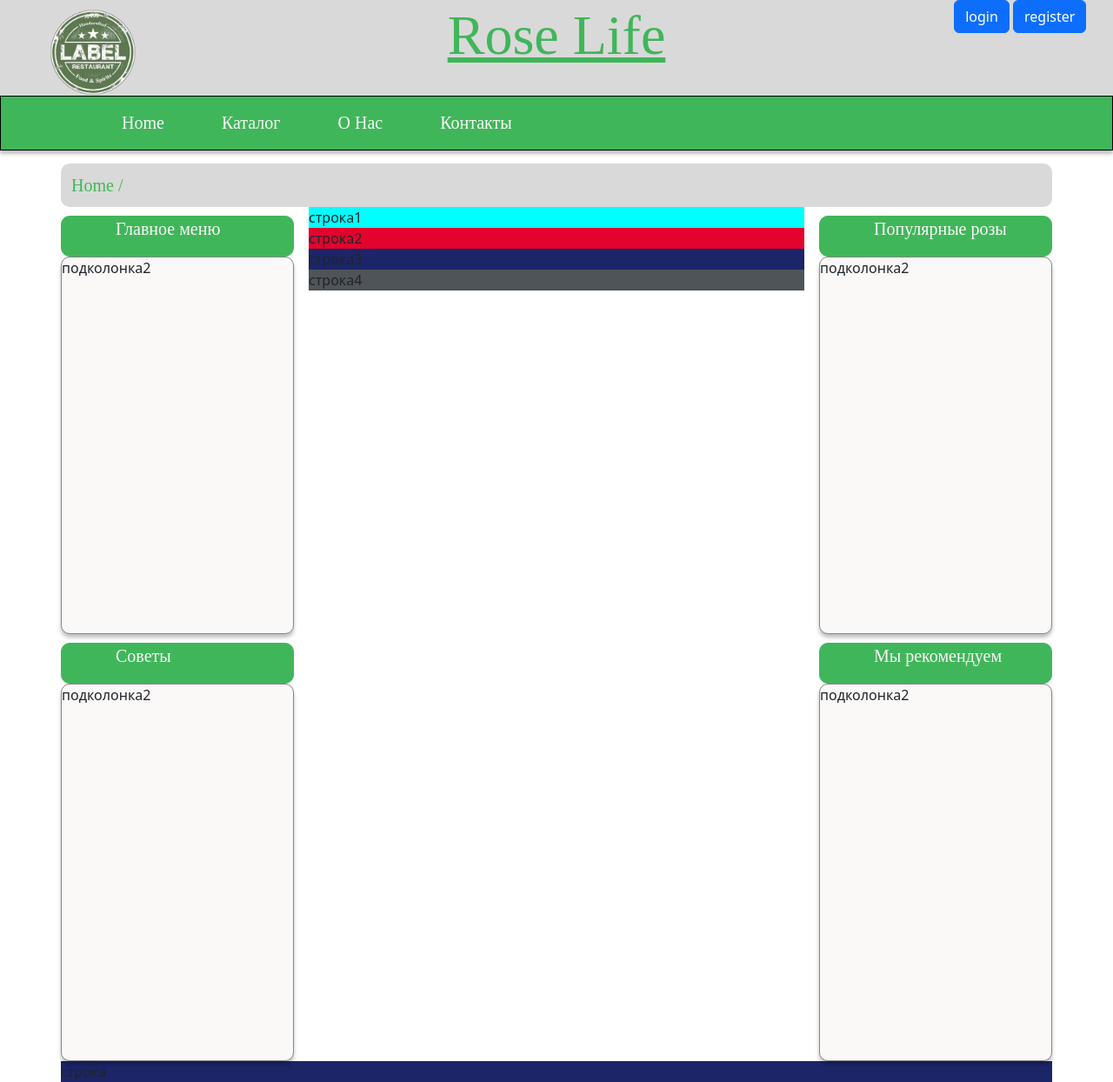
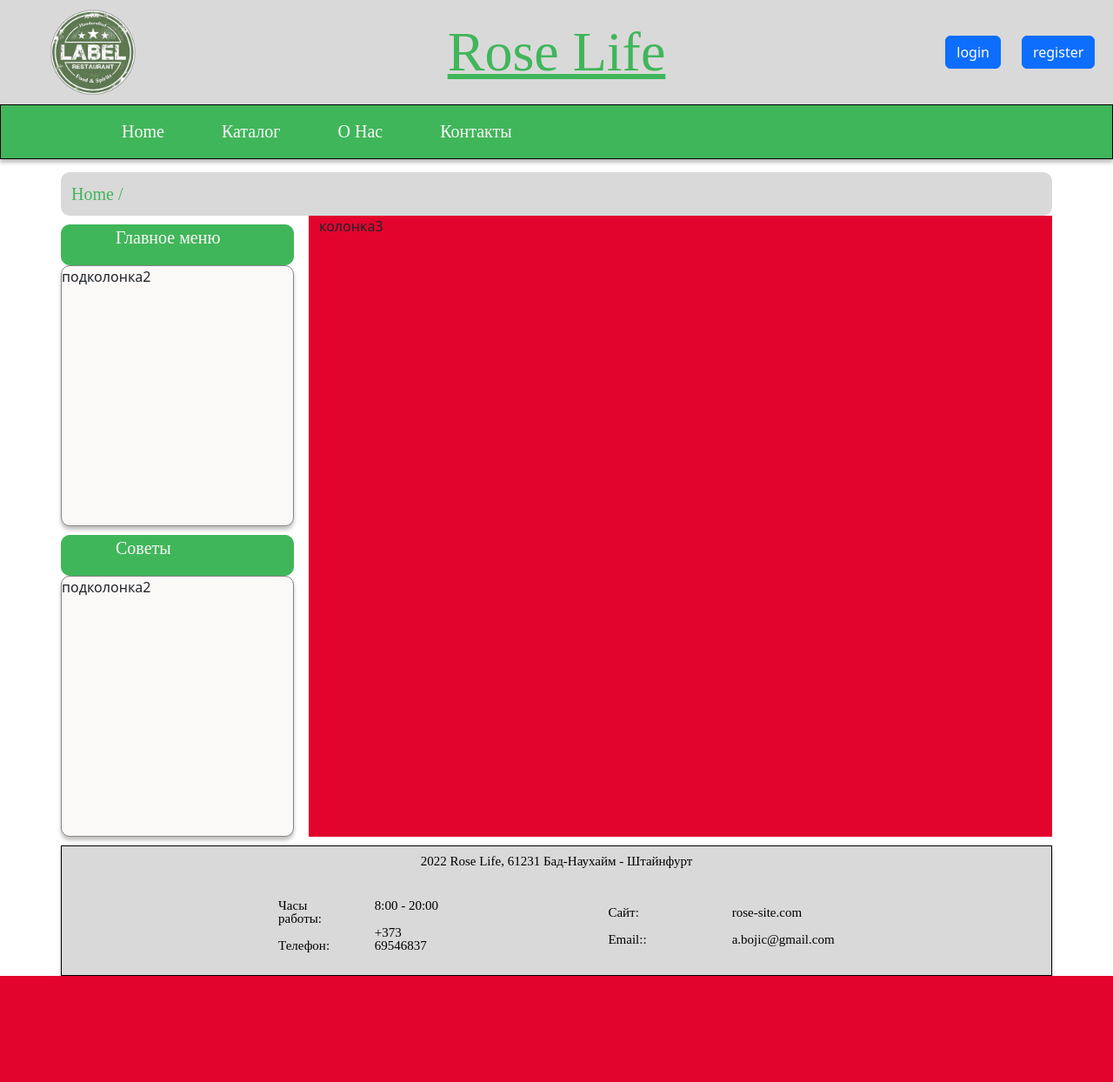
Before and after one commit to jacky2256/django3-rose_site_v01, a Django app: page / in a window 1280 px wide. Shown: the whole page at 87% size. After the commit the page ends 1122 px from the top, so only its background shows below. Run offline with Django 4.2, Linux system fonts and the light colour scheme.

Commit message:
Finaly front base.html

```diff
--- a/catalog/static/catalog/css/base.css
+++ b/catalog/static/catalog/css/base.css
@@ -68,7 +68,7 @@
 }
 
 .base_col2_1 {
-    box-sizing: border-box;
+
 
     background: #40B65A;
     border: 1px solid #40B65A;
@@ -78,7 +78,7 @@
 }
 
 .base_col2_2 {
-    height: 434px;
+    height: 300px;
 
     background: #FBF8F8;
     border: 1px solid #8A8686;
@@ -98,7 +98,7 @@
 }
 
 .base_col3_2 {
-    height: 434px;
+    height: 300px;
 
     background: #FBF8F8;
     border: 1px solid #8A8686;
@@ -106,7 +106,54 @@
     border-radius: 10px;
     margin-left: 5px;
 }
+.base_col4_1 {
+    height: 106px;
 
+    background: #40B65A;
+    border-radius: 10px;
+    margin-top: 10px;
+}
+
+.base_col4_2 {
+    height: 106px;
+
+    background: #40B65A;
+    border-radius: 10px;
+    margin-top: 10px;
+}
+
+.base_text_middle {
+    font-family: 'Istok Web';
+    font-style: normal;
+    font-weight: 400;
+    font-size: 32px;
+    line-height: 46px;
+
+    color: #FBF8F8;
+}
+
+.base_ground {
+    height: 150px;
+    background: #D9D9D9;
+    border: 1px solid #000000;
+    box-shadow: 0px 4px 4px rgba(0, 0, 0, 0.25);
+}
+
+.base_ground_text {
+    font-family: 'Istok Web';
+    font-style: normal;
+    font-weight: 400;
+    font-size: 15px;
+    line-height: 15px;
+    /* or 100% */
+
+    display: flex;
+    align-items: center;
+    text-align: center;
+    margin-top: 10px;
+
+    color: #000000;
+}
 .example1 {
     background-color: aqua;
 }
--- a/catalog/templates/catalog/base.html
+++ b/catalog/templates/catalog/base.html
@@ -23,14 +23,20 @@
     <div class="container-fluid text-center foot_base">
         <div class="row row-cols-lg-0">
             <div class="col-2 col-sm-2">
-                <img src="{% static 'catalog/img/logo-600.png' %}" class="foot-logo" alt="">
+                <img src="{% static 'catalog/img/logo-600.png' %}" style="margin-bottom: 10px;" class="foot-logo" alt="">
             </div>
-            <div class="col-8 col-sm-8">
+            <div class="col-8 col-sm-8 d-flex align-items-center justify-content-center">
                 <a href="#" class="foot_label">Rose Life</a>
             </div>
-            <div class="col-2 col-sm-2">
+            <div class="col-2 col-sm-2 d-flex align-items-center justify-content-center">
+                <div class="row">
+                    <div class="col">
                         <a href="#" class="btn btn-primary">login</a>
+                    </div>
+                    <div class="col">
                         <a href="#" class="btn btn-primary">register</a>
+                    </div>
+                </div>
             </div>
         </div>
     </div>
@@ -68,7 +74,7 @@
         <div class=" row">
             <div class="col-3">
                 <div class="row base_col2_1">
-                    <p class="nav_text">Главное меню</p>
+                    <p class="nav_text d-flex align-items-center">Главное меню</p>
                 </div>
                 <div class="row base_col2_2 ">
                     подколонка2
@@ -80,42 +86,56 @@
                     подколонка2
                 </div>
             </div>
-            <div class="col-6">
-                <div class="row example1">
-                    строка1
-                </div>
-                <div class="row example2">
-                    строка2
-                </div>
-                <div class="row example3">
-                    строка3
-                </div>
-                <div class="row example4">
-                    строка4
+            <div class="col-9 example2">
+                колонка3
+                {% block content %}
+
+                {% endblock %}
             </div>
         </div>
-            <div class="col-3">
-                <div class="row base_col3_1">
-                    <p class="nav_text">Популярные розы</p>
+        <div class="row base_ground base_ground_text">
+            <p class="d-flex justify-content-center">2022 Rose Life, 61231 Бад-Наухайм - Штайнфурт</p>
+            <div class="col text-start">
+                <div class="row align-items-center">
+                    <div class="col-5">
+
                     </div>
-                <div class="row base_col3_2 ">
-                    подколонка2
+                    <div class="col">
+                        <div class="row">
+                            <div class="col-4">
+                                <p>Часы работы:</p>
+                                <p>Телефон:</p>
                             </div>
-                <div class="row base_col3_1">
-                    <p class="nav_text">Мы рекомендуем</p>
-                </div>
-                <div class="row base_col3_2 ">
-                    подколонка2
+                            <div class="col-4">
+                                <p>8:00 - 20:00</p>
+                                <p>+373 69546837</p>
                             </div>
                         </div>
                     </div>
-        <div class="row example3">
-            строка
                 </div>
             </div>
-    {% block content %}
+            <div class="col text-start">
+                <div class="row">
+                    <div class="col">
+                        <div class="row">
+                            <div class="col-1">
 
-    {% endblock %}
+                            </div>
+                            <div class="col-3">
+                                <p>Сайт:</p>
+                                <p>Email::</p>
+                            </div>
+                            <div class="col-4">
+                                <p>rose-site.com</p>
+                                <p>a.bojic@gmail.com</p>
+                            </div>
+                        </div>
+
+                    </div>
+                </div>
+            </div>
+        </div>
+    </div>
 
 </body>
 
--- a/catalog/urls.py
+++ b/catalog/urls.py
@@ -3,4 +3,5 @@
 
 urlpatterns = [
     path('', views.home, name='home'),
+    path('catalog/', views.catalog, name='catalog'),
 ]
--- a/catalog/views.py
+++ b/catalog/views.py
@@ -5,4 +5,7 @@
 
 
 def home(request):
-    return render(request, 'catalog/home.html')
+    return render(request, 'catalog/base.html')
+
+def catalog(request):
+    return render(request, 'catalog/catalog.html')
```
Also changed, not shown: catalog/templates/catalog/base2.html (added, +73 -0 lines), catalog/templates/catalog/catalog.html (+29 -0 lines). Lines whose indentation alone changed are shown as unchanged.
